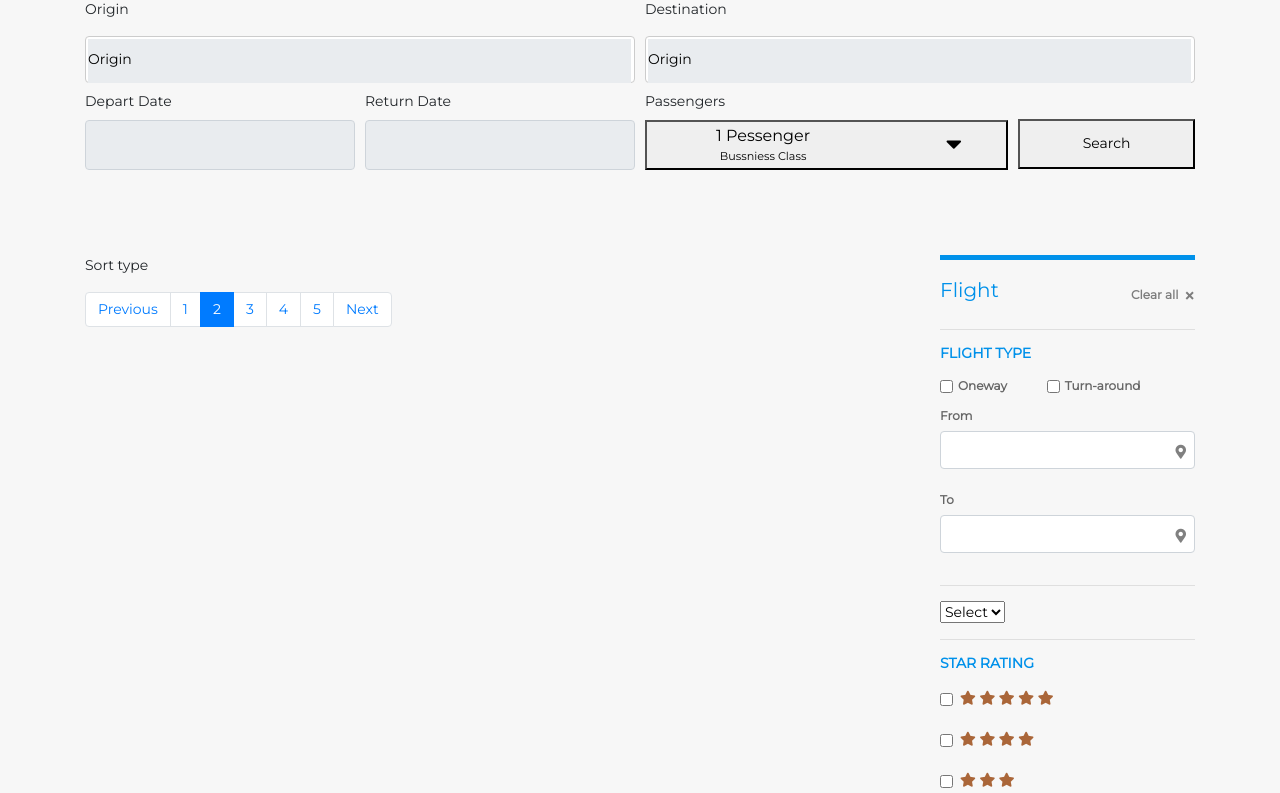
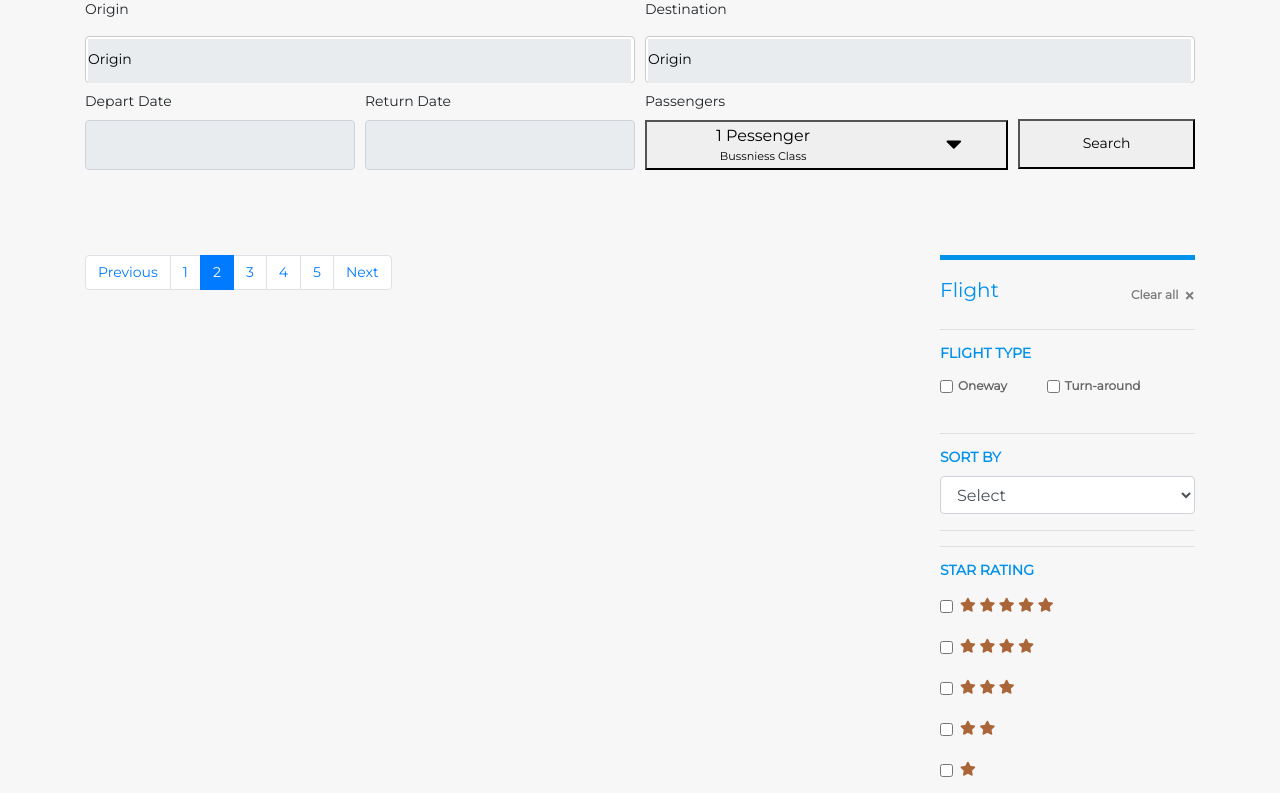
Before and after one commit to ammasum/-codeigniter_holidaywise, a CodeIgniter app: page /holidaywise/flight/search in a window 1280 px wide. Shown: the part 185-978 px from the top of the page. Run offline with CodeIgniter, Linux system fonts and the light colour scheme; data that the repository does not hold is empty; some libraries are stand-ins or nearby versions.

Commit message:
Sort and stops filter

```diff
--- a/application/views/home/pages/flights.php
+++ b/application/views/home/pages/flights.php
@@ -31,10 +31,7 @@
 								</div>
 							</div>
 
-
-							<p>{{ dummy() + "Sort type" }}</p>
-
-							<div class="flight-item" v-for="flight in sortFlight">
+							<div class="flight-item" v-for="flight in filterFlight">
 								<div class="item-media">
 									<div class="image-cover">
 										<img src="<?php echo lang('assets'); ?>images/flight/2.jpg" alt="">
@@ -95,7 +92,7 @@
 								</div>
 								<div class="item-price-more">
 									<div class="price">
-										<span class="amount">${{ flight.price }}</span>
+										<span class="amount">£{{ flight.price }}</span>
 										exclude Fare
 									</div>
 									<button @click="bookNow(flight.bookUrl, flight.uuid)" class="btn btn-warning">Book now</button>
@@ -151,26 +148,28 @@
 								<input class="form-check-input" type="checkbox" id="Turn-around" value="Turn-around">
 								<label class="form-check-label" for="Turn-around">Turn-around</label>
 							</div>
-							<div class="form-group faph">
-								<label for="from">From</label>
-								<input type="text" class="form-control " id="from" >
-								<i class="fas fa-map-marker-alt"></i>
-							</div>
-							<div class="form-group faph">
-								<label for="to">To</label>
-								<input type="text" class="form-control" id="to">
-								<i class="fas fa-map-marker-alt"></i>
-							</div>
 						</div>
 					</div>
 					<!-- END / WIDGET -->
 
 					<div class="widget">
 						<div class="form-group">
-							<select v-model="filterSort" id="">
+							<h3>Sort By</h3>
+							<select v-model="filterSort" class="form-control">
 								<option value="">Select</option>
 								<option value="price">Price</option>
 							</select>
+						</div>
+					</div>
+
+					<div class="widget">
+						<div class="form-group" v-if="maxStops > 0">
+							<h3>Filter By Stops</h3>
+							<template v-for="n in maxStops">
+								<input type="checkbox" :id="'stopsFilter' + n" v-model="filterStops" :value="n">
+								<label :for="'stopsFilter' + n">{{ n }}</label>
+								<br>
+							</template>
 						</div>
 					</div>
 
```
Also changed, not shown: assets/home/flight-search/flightSearch.js (+25 -8 lines).
